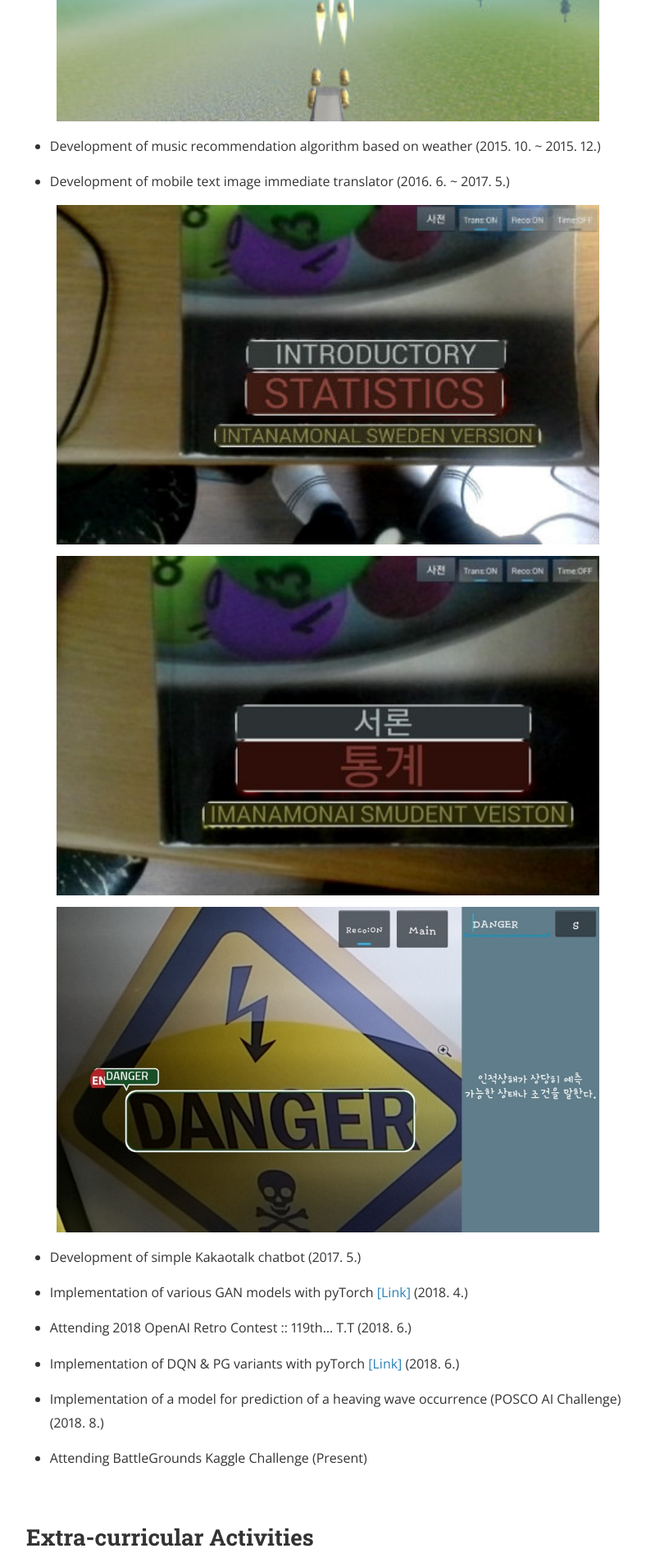
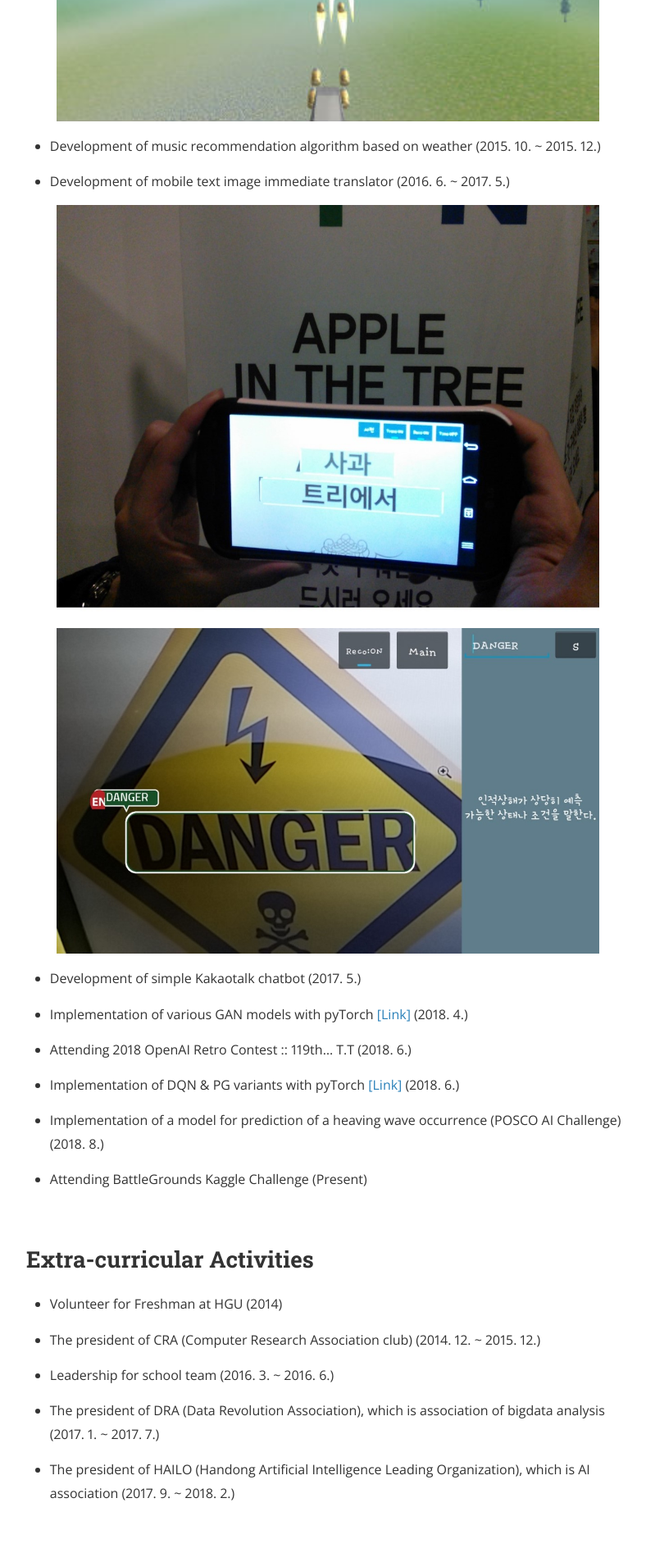
Before and after one commit to Yangyangii/Yangyangii.github.io, a Jekyll site: the page built from about.md, in a window 1280 px wide. Shown: the part 3787-5692 px from the top of the page at 82% size, without its empty margins (240-1028 px from the left). Built offline with Jekyll 4.4.1, drawn with Linux system fonts in a browser that asks for light colours; nearby versions of some CDN libraries.

Commit message:
modified images

```diff
--- a/about.md
+++ b/about.md
@@ -110,11 +110,9 @@ The following summary is my PERSONAL introduction. (NOT official)
 
 * Development of mobile text image immediate translator (2016. 6. ~ 2017. 5.)
 
-![Screenshot](https://raw.githubusercontent.com/yangyangii/yangyangii.github.io/master/assets/_about/translator1-1.jpg "translator1")
+![Screenshot](https://raw.githubusercontent.com/yangyangii/yangyangii.github.io/master/assets/_about/translator1.jpg "translator1")
 
-![Screenshot](https://raw.githubusercontent.com/yangyangii/yangyangii.github.io/master/assets/_about/translator1-2.jpg "translator2")
-
-![Screenshot](https://raw.githubusercontent.com/yangyangii/yangyangii.github.io/master/assets/_about/translator2.jpg "translator3")
+![Screenshot](https://raw.githubusercontent.com/yangyangii/yangyangii.github.io/master/assets/_about/translator2.jpg "translator2")
 
 * Development of simple Kakaotalk chatbot (2017. 5.)
 
```
Also changed, not shown: assets/_about/translator1-1.jpg (deleted), assets/_about/translator1-2.jpg (deleted), assets/_about/translator1.jpg (added).
